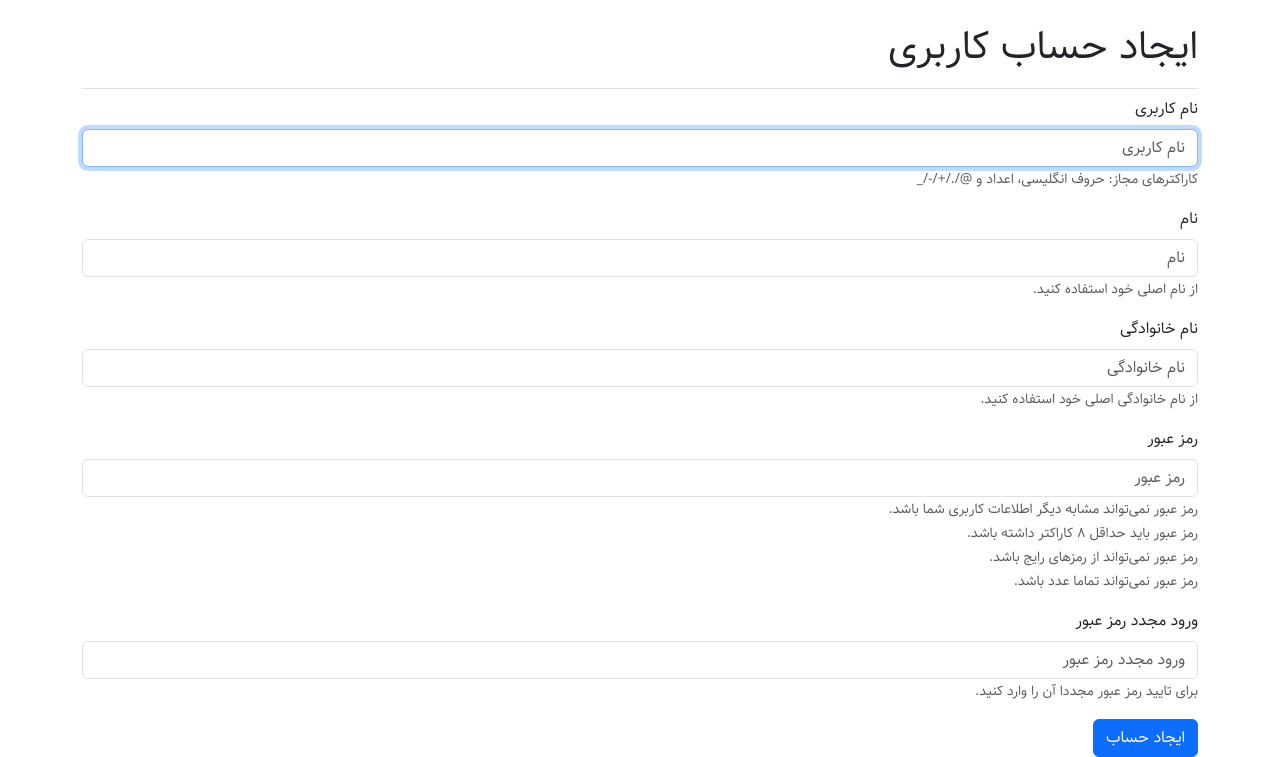
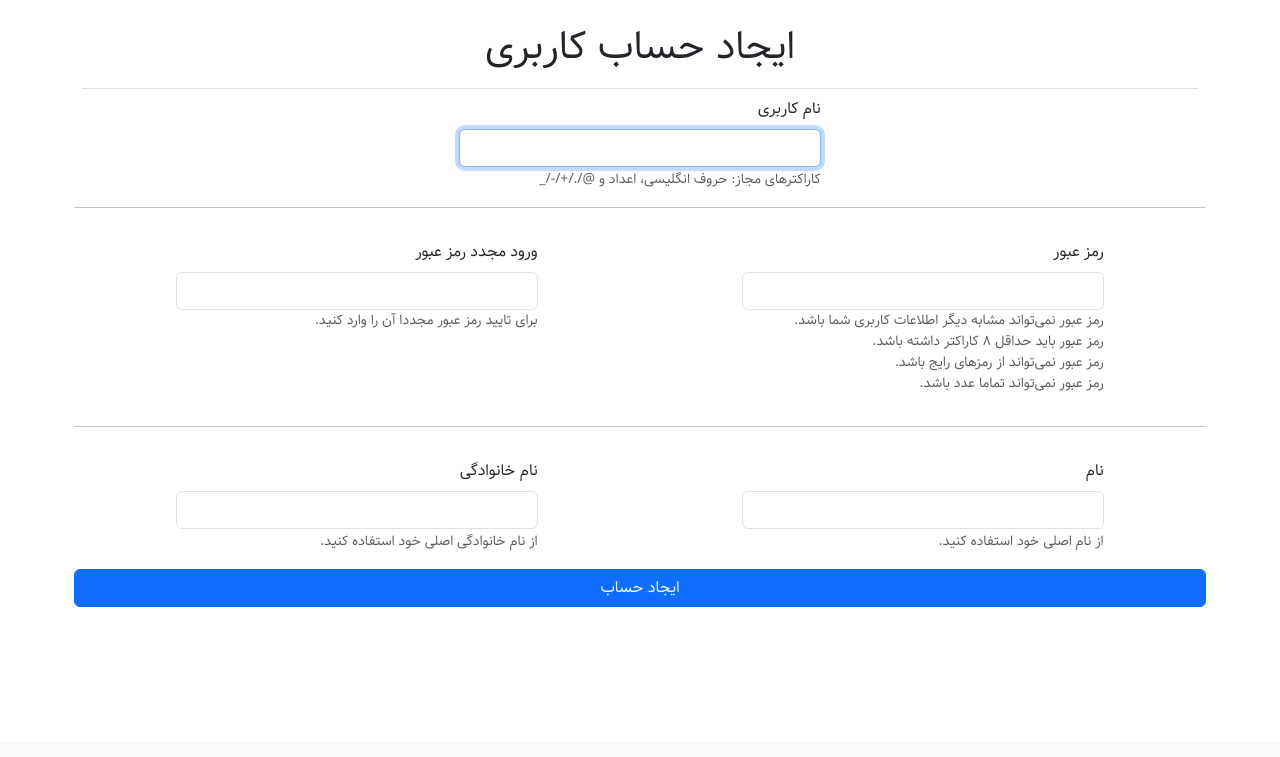
Before and after one commit to ali-nakhaee/Q_web, a Django app: page /users/register/ in a window 1280 px wide. Shown: the part 58-815 px from the top of the page. After the commit the page ends 665 px from the top, so only its background shows below. Run offline with Django 4.2, Linux system fonts and the light colour scheme; parts of the project's set-up code (start-up, migrations or seed data) failed here and were passed over; some libraries are stand-ins or nearby versions.

Commit message:
registration page stly changed

```diff
--- a/users/forms.py
+++ b/users/forms.py
@@ -14,9 +14,9 @@ class SignupForm(UserCreationForm):
         label=_("رمز عبور"),
         strip=False,
         widget=forms.PasswordInput(attrs={"autocomplete": "new-password"}),
-        help_text=_("رمز عبور نمی‌تواند مشابه دیگر اطلاعات کاربری شما باشد." '<br>'
-                    "رمز عبور باید حداقل ۸ کاراکتر داشته باشد." '<br>'
-                    "رمز عبور نمی‌تواند از رمزهای رایج باشد." '<br>'
+        help_text=_("رمز عبور نمی‌تواند مشابه دیگر اطلاعات کاربری شما باشد." '\n'
+                    "رمز عبور باید حداقل ۸ کاراکتر داشته باشد." '\n'
+                    "رمز عبور نمی‌تواند از رمزهای رایج باشد." '\n'
                     "رمز عبور نمی‌تواند تماما عدد باشد."),
     )
     password2 = forms.CharField(
--- a/users/templates/registration/register.html
+++ b/users/templates/registration/register.html
@@ -2,8 +2,11 @@
 {% load bootstrap5 %}
 
 {% block page_header %}
+<div class="mx-auto text-center">
   <h1>ایجاد حساب کاربری</h1>
+</div>
 {% endblock page_header %}
+
 
 {% block content %}
 
@@ -22,12 +25,43 @@
 </ul>
 {% endif %}
 
-<form method="post" action="{% url 'users:register' %}" class="form">
+<form method="post" action="{% url 'users:register' %}" class="row g-3">
     {% csrf_token %}
-    {% bootstrap_form form %}
+    <div class="col-md-4 mx-auto">
+      <label class="form-label" for="id_username">{{ form.username.label }}</label>
+      <input type="text" name="username" maxlength="150" autocapitalize="none"
+      autocomplete="username" autofocus="" class="form-control" placeholder=""
+      title="{{ form.username.help_text }}" required="" id="id_username">
+        <small class="form-text text-muted">{{ form.username.help_text }}</small>
+    </div><hr>
+    <div class="col-md-4 mx-auto">
+      <label class="form-label" for="id_password1">{{ form.password1.label }}</label>
+      <input type="password" name="password1" autocomplete="new-password" class="form-control"
+      placeholder="" title={{ form.password1.help_text }} required="" id="id_password1">
+      <small class="form-text text-muted">{{ form.password1.help_text|linebreaks }}</small>
+    </div>
+    <div class="col-md-4 mx-auto">
+      <label class="form-label" for="id_password2">{{ form.password2.label }}</label>
+      <input type="password" name="password2" autocomplete="new-password" class="form-control"
+      placeholder="" title={{ form.password2.help_text }} required="" id="id_password2">
+      <small class="form-text text-muted">{{ form.password2.help_text|linebreaks }}</small>
+    </div><hr>
+    <div class="col-md-4 mx-auto">
+      <label class="form-label" for="id_first_name">{{ form.first_name.label }}</label>
+      <input type="text" name="first_name" maxlength="150" class="form-control"
+      placeholder="" title="{{ form.first_name.help_text }}" required="" id="id_first_name">
+      <small class="form-text text-muted">{{ form.first_name.help_text }}</small>
+    </div>
+    <div class="col-md-4 mx-auto">
+      <label class="form-label" for="id_last_name">{{ form.last_name.label }}</label>
+      <input type="text" name="last_name" maxlength="150" class="form-control"
+      placeholder="" title={{ form.last_name.help_text }} required="" id="id_last_name">
+      <small class="form-text text-muted">{{ form.last_name.help_text }}</small>
+  </div>
+
     {% buttons %}
-         <button name="submit" class="btn btn-primary">ایجاد حساب</button>
+         <button name="submit" class="btn btn-primary mx-auto">ایجاد حساب</button>
       {% endbuttons %}
-<input type="hidden" name="next" value="{% url 'quiz:index' %}" /> </form>
+    <input type="hidden" name="next" value="{% url 'quiz:index' %}" /></form>
 
 {% endblock content %}
```
